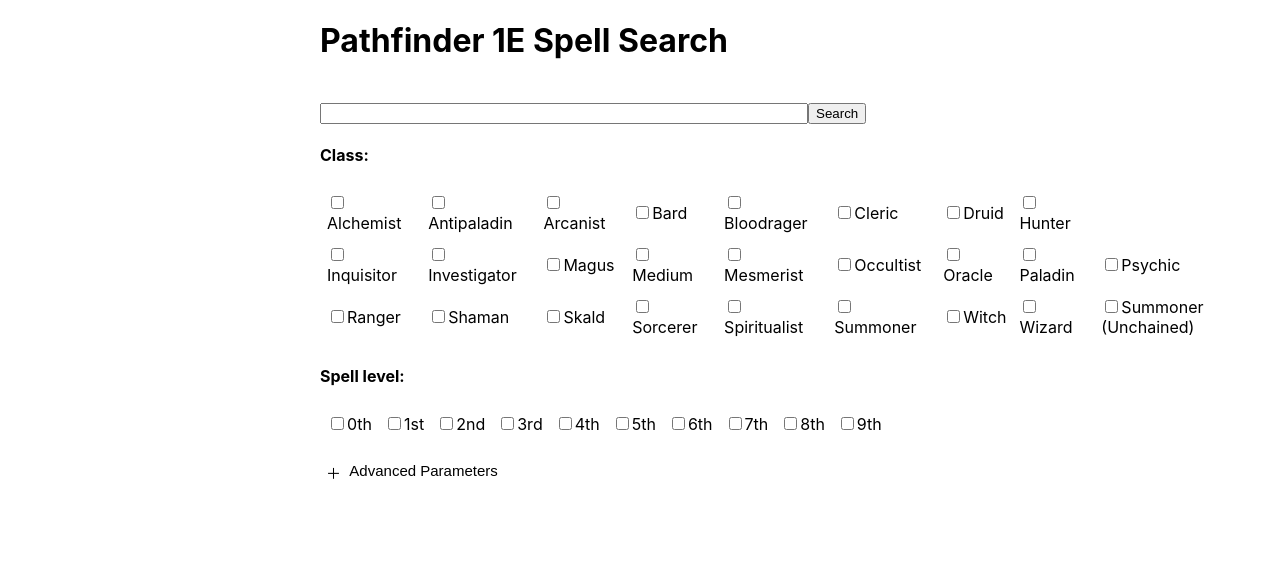
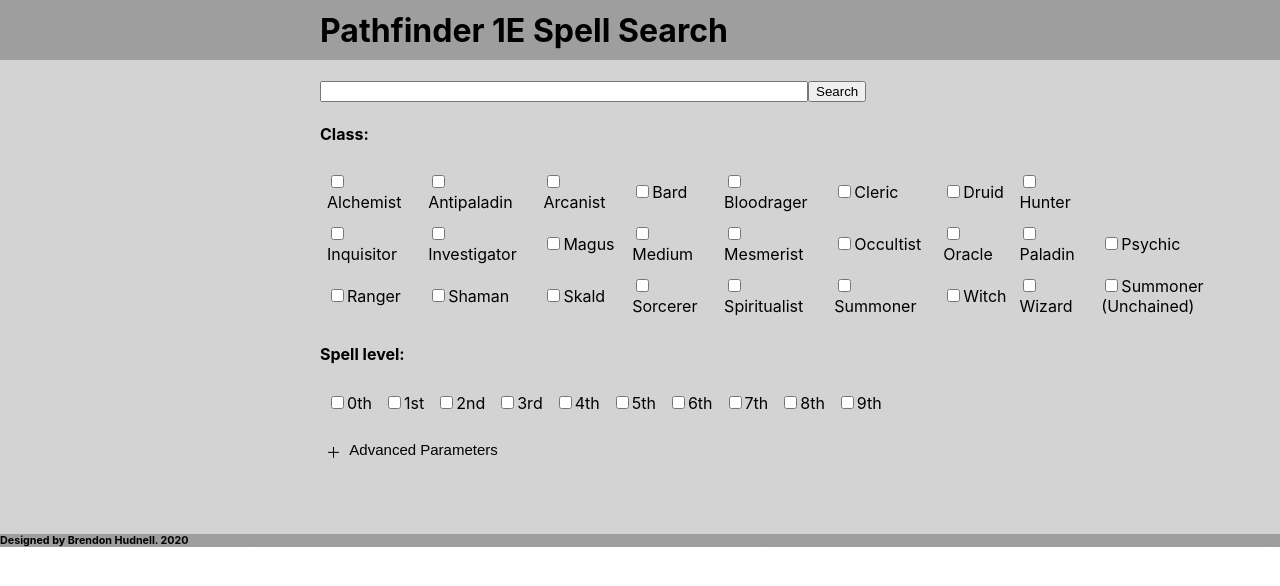
Before and after one commit to bhudnell/pf1-spells, a React (Create React App) app in the folder client/: page / in a window 1280 px wide. Shown: the top 586 px of the page. Built offline with nearby package versions, Linux system fonts and the light colour scheme.

Commit message:
initial work adding theming

```diff
--- a/client/src/App.scss
+++ b/client/src/App.scss
@@ -1,6 +1,51 @@
-/*.App {
-  // TODO site-wide styles
-}*/
+:root {
+  --mainColor: lightgrey;
+}
+
+.App {
+  background: var(--mainColor);
+}
+
+html > body > #root > div {
+  height: 100%; // todo make it so the footer is at the bottom of the page always. I think the content needs to expand to at least fill the page
+}
+
+header {
+  margin: 0;
+  padding: .67em 0 .67em 25%;
+  background:
+    linear-gradient(
+      to top,
+      rgba(0, 0, 0, 0.25),
+      rgba(0, 0, 0, 0.25)
+    )
+    var(--mainColor);
+}
+
+body {
+  display: flex;
+  flex-direction: column;
+}
+
+footer {
+  flex-shrink: 0;
+  background:
+    linear-gradient(
+      to top,
+      rgba(0, 0, 0, 0.25),
+      rgba(0, 0, 0, 0.25)
+    )
+    var(--mainColor);
+}
+
+h1,
+h6 {
+  margin: 0;
+}
+
+.content {
+  flex: 1 0 auto;
+}
 
 .parameters {
   margin-left: 25%;
@@ -14,7 +59,8 @@
   width: 50%;
 }
 
-th.bordered, td.bordered {
+th.bordered,
+td.bordered {
   border-bottom: 1px solid black;
   border-right: 1px solid black;
 }
@@ -28,7 +74,13 @@
   border-top: 1px solid black;
   position: sticky;
   top: 0;
-  background-color: white;
+  background:
+    linear-gradient(
+      to top,
+      rgba(0, 0, 0, 0.25),
+      rgba(0, 0, 0, 0.25)
+    )
+    var(--mainColor);
   cursor: pointer;
 }
 
@@ -60,7 +112,8 @@
   height: 30px;
 }
 
-th, td {
+th,
+td {
   text-align: left;
   vertical-align: middle;
   padding: 5px;
@@ -79,7 +132,7 @@
   vertical-align: middle;
   text-align: left;
   cursor: pointer;
-  background-color: white;
+  background-color: var(--mainColor);
   border: none;
   outline: none;
   font-size: 15px;
--- a/client/src/Main.js
+++ b/client/src/Main.js
@@ -21,10 +21,18 @@
     render() {
         return (
             <div>
-                <h1 className="parameters">Pathfinder 1E Spell Search</h1>
-                <br />
-                <SearchParametersContainer onUpdate={this.updateTable} />
-                <TableContainer tableData={this.state.tableData} />
+                <div className="content">
+                    <header>
+                        <h1>Pathfinder 1E Spell Search</h1>
+                    </header>
+                    <br />
+                    <SearchParametersContainer onUpdate={this.updateTable} />
+                    <TableContainer tableData={this.state.tableData} />
+                    <div className="push"></div>
+                </div>
+                <footer>
+                    <h6>Designed by Brendon Hudnell. 2020</h6>
+                </footer>
             </div>
         );
     }
```
